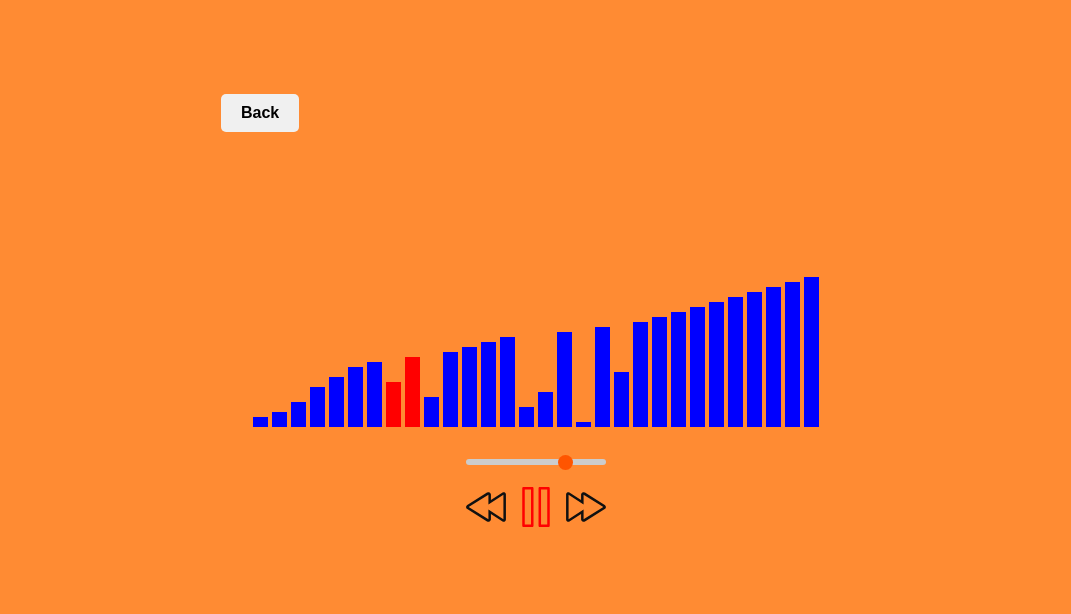
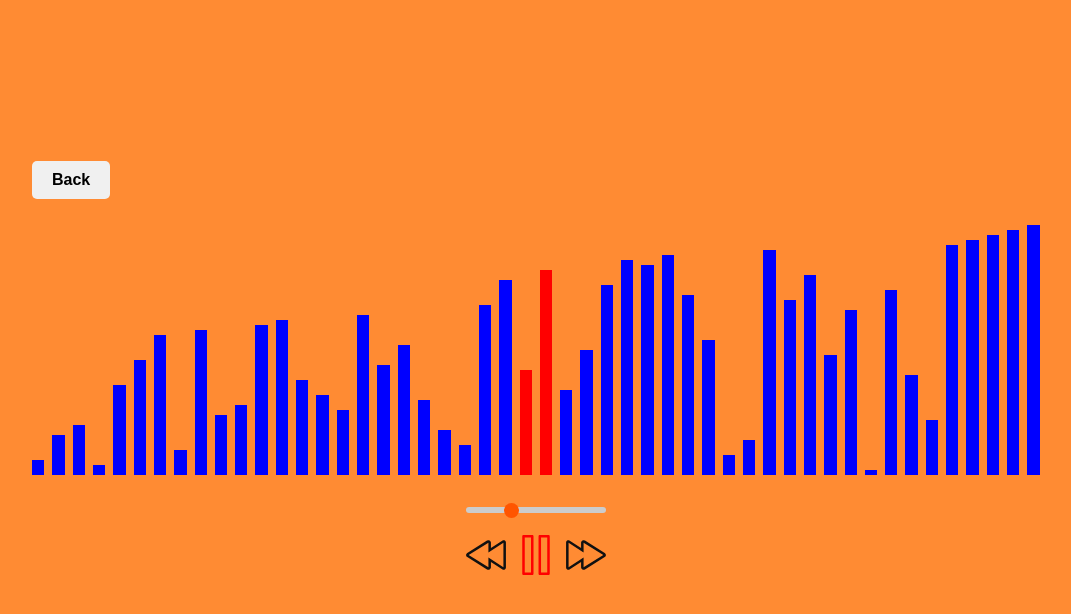
Before and after one commit to dakken205/sort-visualizer, a Next.js app: page /bubble-sort in a window 1280 px wide. Shown: the top 614 px of the page, without its empty margins (104-1175 px from the left). Built offline with nearby package versions, Linux system fonts and the light colour scheme.

Commit message:
Update stylesheets

```diff
--- a/app/[slug]/page.module.css
+++ b/app/[slug]/page.module.css
@@ -8,10 +8,10 @@
 }
 
 .buttonContainer {
-  min-width: 50vw;
-  margin-left: 10px;
+  width: 100%;
   display: flex;
   justify-content: flex-start;
+  margin-bottom: 1rem;
 }
 
 .backButton {
--- a/app/_components/Visualizer.module.css
+++ b/app/_components/Visualizer.module.css
@@ -1,18 +1,25 @@
 .container {
-  height: 60dvh;
-  width: 60dvw;
+  width: 100%;
   display: flex;
   flex-direction: column;
   justify-content: center;
   align-items: center;
-  margin-top: 20px;
 }
 
 .barBox {
+  width: inherit;
   display: flex;
+  flex-direction: row;
   justify-content: space-between;
   align-items: flex-end;
   margin-bottom: 10px;
+  gap: 0.5rem;
+  overflow: scroll;
+}
+
+.bar {
+  min-width: 10px;
+  flex: 1;
 }
 
 .buttonBox {
--- a/app/_components/Visualizer.tsx
+++ b/app/_components/Visualizer.tsx
@@ -46,7 +46,7 @@ export default function Visualizer({ algorithmIdentifier }: SorterProps) {
 
   useEffect(() => {
     const sorter = new Sorters[algorithmIdentifier]();
-    const initialArray = randomArray(30);
+    const initialArray = randomArray(50);
     sortHistoryRef.current = sorter.sort(initialArray);
   }, [algorithmIdentifier]);
 
@@ -71,15 +71,18 @@ export default function Visualizer({ algorithmIdentifier }: SorterProps) {
     <div className={styles.container}>
       <div className={styles.barBox}>
         {sortHistoryRef.current[step].data.map((value, index) => (
-          <Bar
+          <div
             key={index}
-            height={value * 5}
-            color={
-              sortHistoryRef.current[step].highlightedIndices.includes(index)
-                ? "red"
-                : "blue"
-            }
-          />
+            className={styles.bar}
+            style={{
+              height: `${value * 5}px`,
+              backgroundColor: `${
+                sortHistoryRef.current[step].highlightedIndices.includes(index)
+                  ? "red"
+                  : "blue"
+              }`,
+            }}
+          ></div>
         ))}
       </div>
       <div className={styles.buttonBox}>
@@ -130,16 +133,3 @@ export default function Visualizer({ algorithmIdentifier }: SorterProps) {
     </div>
   );
 }
-
-function Bar({ height, color }: { height: number; color: string }) {
-  return (
-    <div
-      style={{
-        height: `${height}px`,
-        width: "15px",
-        backgroundColor: color,
-        margin: "0 2px",
-      }}
-    ></div>
-  );
-}
--- a/app/globals.css
+++ b/app/globals.css
@@ -1,6 +1,6 @@
 html {
-  max-width: 100dvw;
-  margin: 0 auto;
+  width: clamp(320px, 80vw, 1200px);
+  margin: auto;
 }
 
 body {
--- a/app/page.module.css
+++ b/app/page.module.css
@@ -1,5 +1,5 @@
 .globalContainer {
-  height: 80dvh;
+  height: 95dvh;
   display: flex;
   flex-direction: column;
   justify-content: center;
@@ -10,7 +10,8 @@
 .title {
   font-size: 2rem;
   font-weight: bold;
-  margin: 5rem;
+  text-align: center;
+  margin: clamp(1rem, 5vw, 3rem) 0;
 }
 
 .algorithmBox {
@@ -32,6 +33,7 @@
 
 .buttonBox {
   margin-top: 3rem;
+  text-align: center;
 }
 
 .startButton {
```
